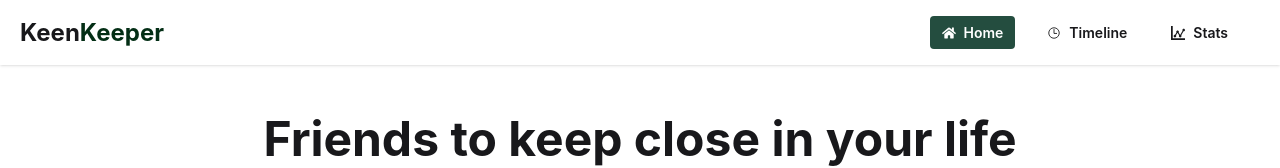
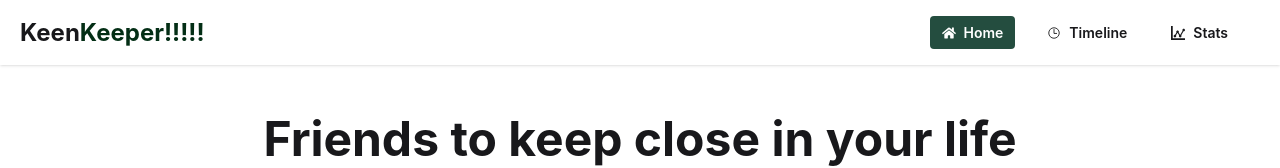
Before and after one commit to shanto2575/KeenKeeper, a React (Vite) app: page / in a window 1280 px wide. Shown: the top 168 px of the page. Built offline with nearby package versions, Linux system fonts and the light colour scheme.

Commit message:
simpl problem

```diff
--- a/src/Components/Navbar.jsx
+++ b/src/Components/Navbar.jsx
@@ -47,7 +47,7 @@ const Navbar = () => {
                 </div>
 
                 <h2 className="text-2xl font-bold">
-                    Keen<span className='text-green-950'>Keeper</span>
+                    Keen<span className='text-green-950'>Keeper!!!!!</span>
                 </h2>
             </div>
 
```
